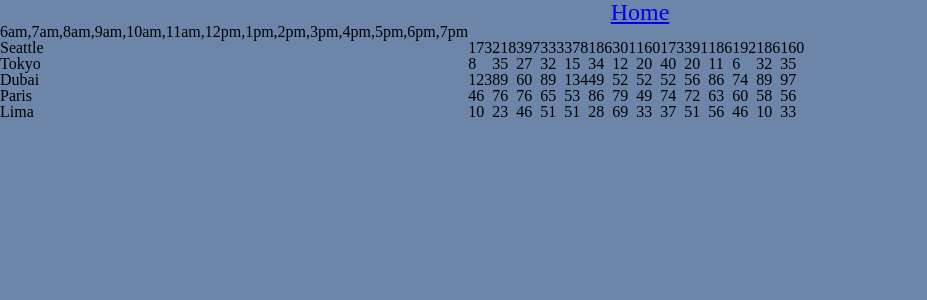
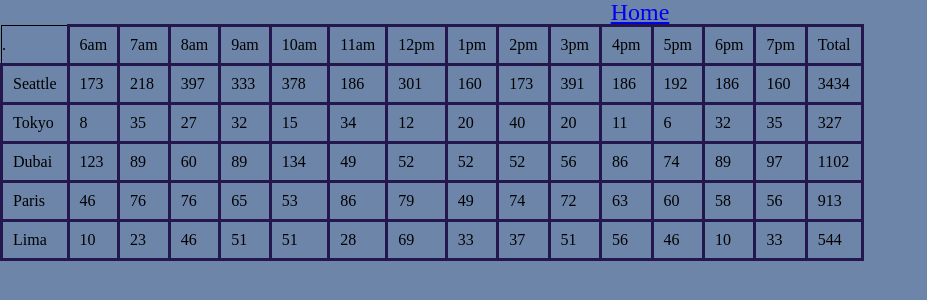
Before and after one commit to cesardeltoroc/cookie-stand, a plain HTML site: page sales.html in a window 1280 px wide. Shown: the whole page, without its empty margins (0-927 px from the left). Drawn offline with Linux system fonts and the light colour scheme.

Commit message:
Made a colum for sales and totals

```diff
--- a/css/style.css
+++ b/css/style.css
@@ -12,5 +12,10 @@
   font-size: 1.5em;
 }
 table {
-  display: block;
+  border: 1px solid black;
 }
+
+td, th {
+  border: 3px solid rgb(35, 23, 77);
+  padding: 10px;
+}
--- a/js/app.js
+++ b/js/app.js
@@ -23,26 +23,11 @@
     let cookies = this.getRandomCookies();
     this.cookiesEachHour.push(cookies);
     this.dailyTotal += cookies;
-    // console.log(this.calcCookiesEachHour);
   }
 };
-CookieSalesOne.prototype.getRandomCust = function (){
+CookieSalesOne.prototype.getRandomCust = function () {
   return Math.floor(Math.random() * (this.max - this.min) + +this.min);
 };
-
-
-// List
-// CookieSalesOne.prototype.render = function () {
-//   for (let i = 0; i < hours.length; i++) {
-//     let li = document.createElement('li');
-//     li.textContent = `${hours[i]} : ${this.cookiesEachHour[i]}`;
-//     const ul = document.getElementById('Seattle');
-//     ul.appendChild(li);
-//   }
-//   let li = document.getElementById('Total Seattle');
-//   li.textContent= `Total ${this.dailyTotal}`;
-// };
-
 CookieSalesOne.prototype.render = function () {
   let table = document.getElementById('Table');
   section.appendChild(table);
@@ -51,29 +36,43 @@
   let td = document.createElement('td');
   td.textContent = this.name;
   tr.appendChild(td);
-  for( let i = 0; this.cookiesEachHour[i]; i++ ){
+
+  for (let i = 0; this.cookiesEachHour[i]; i++) {
     let td = document.createElement('td');
     td.textContent = ` ${this.cookiesEachHour[i]} `;
     tr.appendChild(td);
   }
-  for(let i = 0; i < hours.length; i++){
-    let thead = document.getElementById('Head');
-    thead.textContent = hours;
-    table.appendChild(thead);
+  td = document.createElement('td');
+  td.textContent = this.dailyTotal;
+  tr.appendChild(td);
+  table.appendChild(tr);
+};
+let thead = document.getElementById('Head');
+let tr = document.createElement('tr');
+tr.textContent = '.';
+
+function ours() {
+  for (let i = 0; i < hours.length; i++) {
+    let td = document.createElement('td');
+    td.textContent = hours[i];
+    tr.appendChild(td);
   }
+  let td = document.createElement('td');
+  td.textContent = 'Total';
+  tr.appendChild(td);
+}
+ours();
+
+// tr.textContent = hours;
+thead.appendChild(tr);
 
 
 
-
-}
-
-
-
-let seattle = new CookieSalesOne('Seattle', 23 , 65 , 6.4);
-let tokyo = new CookieSalesOne('Tokyo', 3, 34 , 1.2);
-let dubai = new CookieSalesOne('Dubai', 11, 38 , 3.7);
-let paris = new CookieSalesOne('Paris', 20, 38 , 2.3);
-let lima = new CookieSalesOne('Lima', 2, 16 , 4.6);
+let seattle = new CookieSalesOne('Seattle', 23, 65, 6.4);
+let tokyo = new CookieSalesOne('Tokyo', 3, 34, 1.2);
+let dubai = new CookieSalesOne('Dubai', 11, 38, 3.7);
+let paris = new CookieSalesOne('Paris', 20, 38, 2.3);
+let lima = new CookieSalesOne('Lima', 2, 16, 4.6);
 
 seattle.getRandomCookies();
 seattle.calcCookiesEachHour();
```
